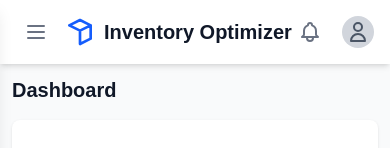
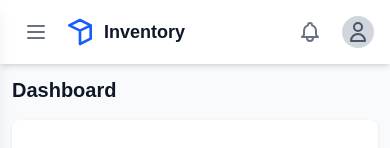
Before and after one commit to Workflow-Manager-admin/multilocation-inventory-optimizer-95269-95286, a Next.js app in the folder multi_location_inventory_optimizer/: page / in a window 390 px wide. Shown: the top 148 px of the page. Built offline with nearby package versions, Linux system fonts and the light colour scheme.

Commit message:
Auto-commit: Changes as of 2025-05-22T12:55:09.535808+00:00

```diff
--- a/multi_location_inventory_optimizer/src/components/layout/Header.tsx
+++ b/multi_location_inventory_optimizer/src/components/layout/Header.tsx
@@ -40,7 +40,10 @@ export default function Header({ user, onToggleSidebar }: HeaderProps) {
                 <svg xmlns="http://www.w3.org/2000/svg" className="h-8 w-8 text-blue-600" fill="none" viewBox="0 0 24 24" stroke="currentColor">
                   <path strokeLinecap="round" strokeLinejoin="round" strokeWidth={2} d="M20 7l-8-4-8 4m16 0l-8 4m8-4v10l-8 4m0-10L4 7m8 4v10" />
                 </svg>
-                <span className="ml-2 text-xl font-bold text-gray-900 dark:text-white">Inventory Optimizer</span>
+                <span className="ml-2 text-lg sm:text-xl font-bold text-gray-900 dark:text-white truncate max-w-[120px] sm:max-w-none">
+                  <span className="hidden sm:inline">Inventory Optimizer</span>
+                  <span className="sm:hidden">Inventory</span>
+                </span>
               </Link>
             </div>
           </div>
```
Also changed, not shown: 2 other files (tests, documents, lock files or other folders).
